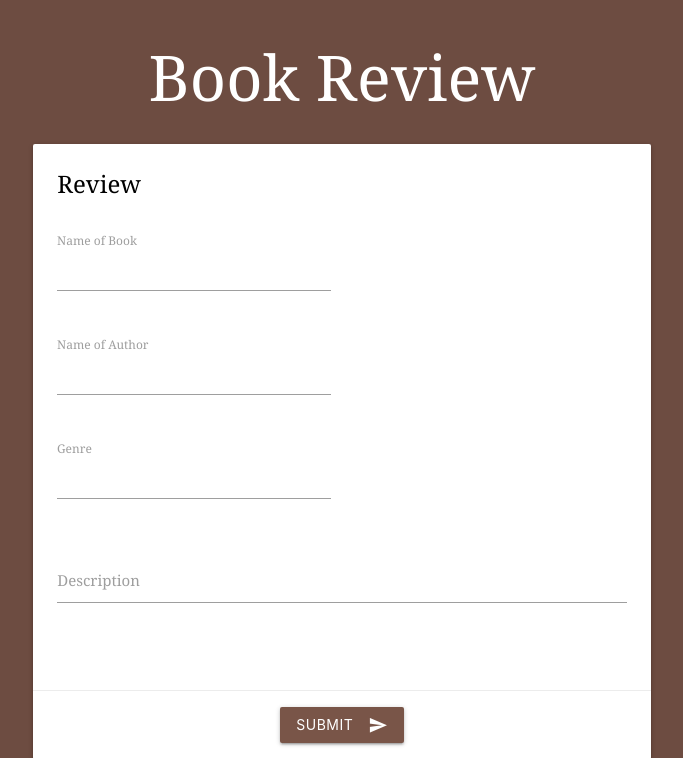
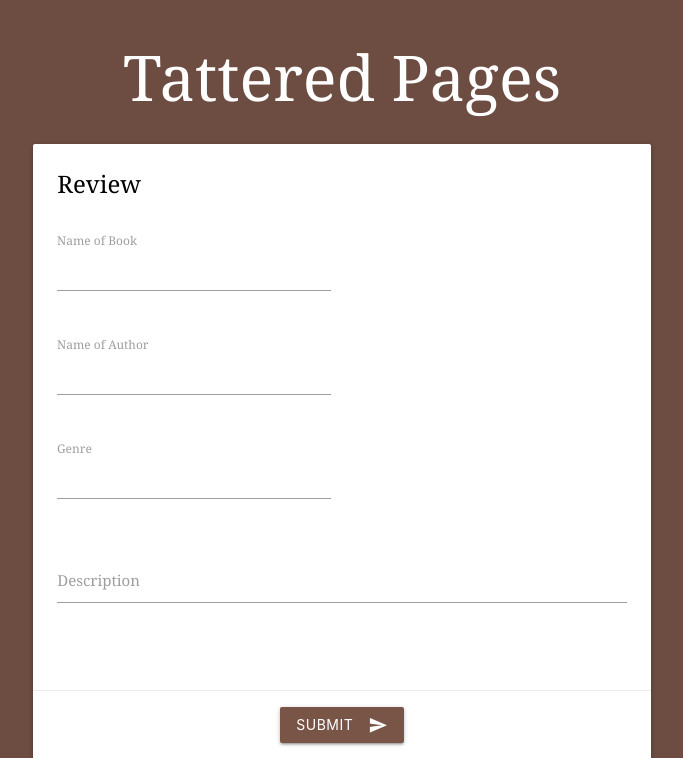
Before and after one commit to HarikaBhogaraju/BookReview, a PHP site: page /addNewBook.phtml in a window 1280 px wide. Shown: the top 758 px of the page, without its empty margins (298-981 px from the left). Run offline with PHP 8.4, Linux system fonts and the light colour scheme; some libraries are stand-ins or nearby versions.

Commit message:
Update addNewBook.phtml

```diff
--- a/addNewBook.phtml
+++ b/addNewBook.phtml
@@ -15,7 +15,7 @@
   <body class="brown darken-1" >
 
     <div style="font-family:georgia;color:white;text-align:center">
-      <h1>Book Review</h1>
+      <h1>Tattered Pages</h1>
         <div class="row">
             <div class="col s6 offset-s3">
               <div class="card">
```
